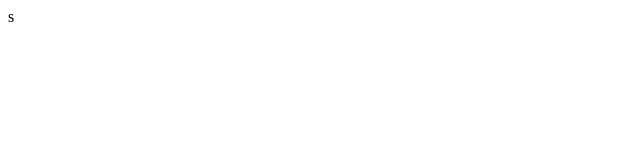
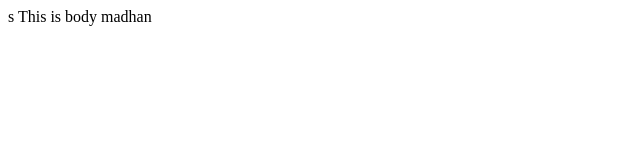
Before and after one commit to legendstech/decors, a plain HTML site: page hello.html in a window 1280 px wide. Shown: the whole page, without its empty margins (0-640 px from the left). Drawn offline with Linux system fonts and the light colour scheme.

Commit message:
body added

```diff
--- a/hello.html
+++ b/hello.html
@@ -1,3 +1,7 @@
 <html>
     <head>s</head>
+
+    <body>
+        This is body madhan
+    </body>
 </html>
```
